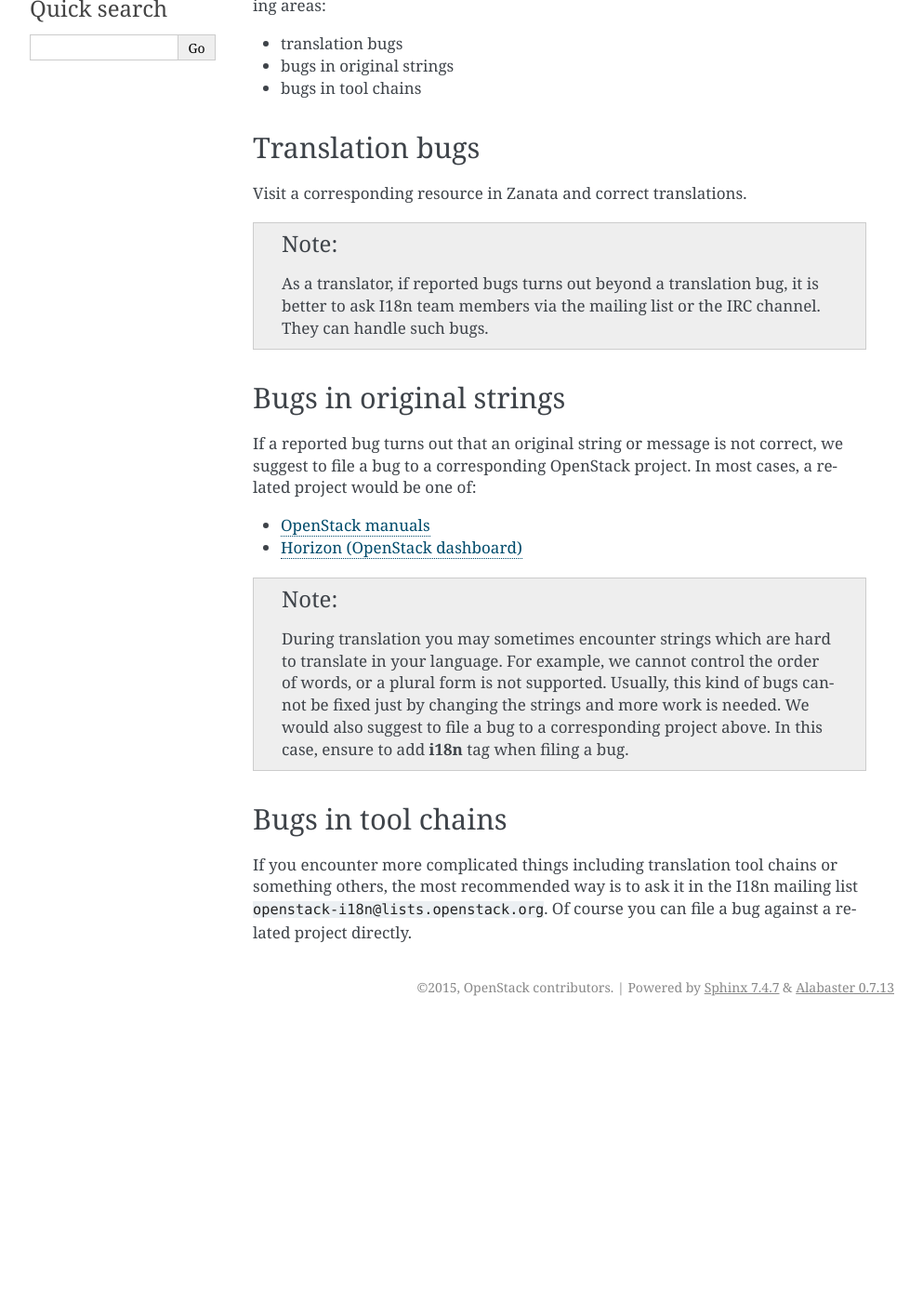
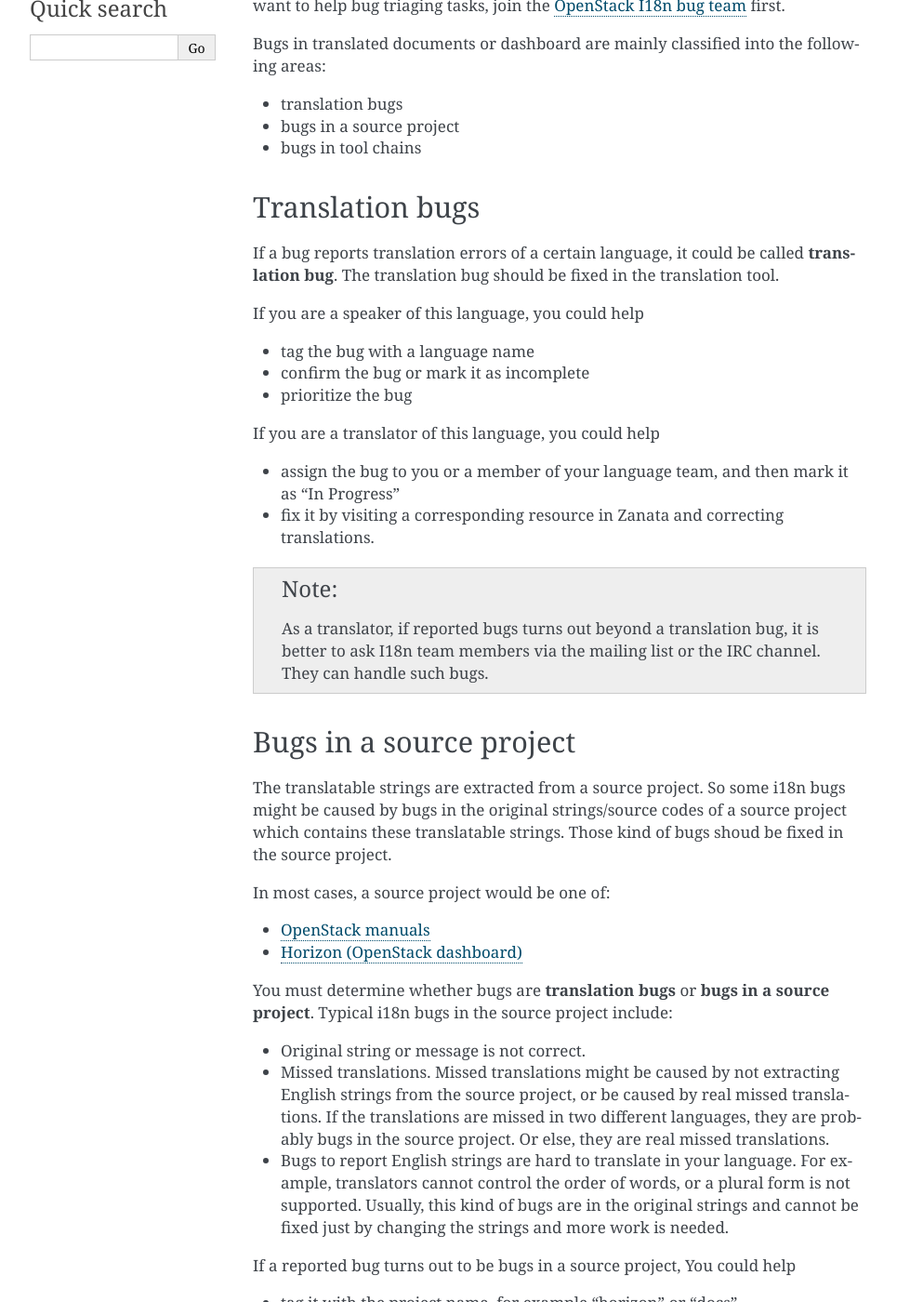
Before and after one commit to openstack/i18n, a Sphinx documentation site: the page built from doc/source/handling_bugs.rst, in a window 1280 px wide and 1400 px high, scrolled down 197 px. Shown: the whole window at 93% size, without its empty margins (148-1141 px from the left). Built offline with Sphinx 7.4.7, drawn with Linux system fonts in a browser that asks for light colours; before the commit the page ends 1298 px from its top, so only the background shows below that; some of the changed text lies outside the part shown.

Commit message:
Add more information to handling_bugs.rst
Add the detail information about triaging bugs

Change-Id: I7ddd7cb7c2194d35f057246258fe69326e47a51e

```diff
--- a/doc/source/handling_bugs.rst
+++ b/doc/source/handling_bugs.rst
@@ -3,44 +3,81 @@ Handling translation bugs
 =========================
 
 If you are a translator or a person involved in I18n effort,
-you may be interested in fixing translation bugs :)
+you may be interested in triaging and fixing translation bugs :)
+
+The bug triaging process are following the `general bug triaging
+process <https://wiki.openstack.org/wiki/BugTriage>`_.
+If you want to help bug triaging tasks, join the `OpenStack I18n
+bug team <https://launchpad.net/~openstack-i18n-bugs>`_ first.
 
 Bugs in translated documents or dashboard are mainly classified into
 the following areas:
 
 * translation bugs
-* bugs in original strings
+* bugs in a source project
 * bugs in tool chains
 
 Translation bugs
 ----------------
 
-Visit a corresponding resource in Zanata and correct translations.
+If a bug reports translation errors of a certain language, it could be
+called **translation bug**.
+The translation bug should be fixed in the translation tool.
+
+If you are a speaker of this language, you could help
+
+* tag the bug with a language name
+* confirm the bug or mark it as incomplete
+* prioritize the bug
+
+If you are a translator of this language, you could help
+
+* assign the bug to you or a member of your language team, and then
+  mark it as "In Progress"
+* fix it by visiting a corresponding resource in Zanata and
+  correcting translations.
 
 .. note::
 
-   As a translator, if reported bugs turns out beyond a translation bug, it is
-   better to ask I18n team members via the mailing list or the IRC channel.
-   They can handle such bugs.
+   As a translator, if reported bugs turns out beyond a translation bug,
+   it is better to ask I18n team members via the mailing list or the IRC
+   channel. They can handle such bugs.
 
-Bugs in original strings
+Bugs in a source project
 ------------------------
 
-If a reported bug turns out that an original string or message is not correct,
-we suggest to file a bug to a corresponding OpenStack project.
-In most cases, a related project would be one of:
+The translatable strings are extracted from a source project.
+So some i18n bugs might be caused by bugs in the original strings/source
+codes of a source project which contains these translatable strings.
+Those kind of bugs shoud be fixed in the source project.
+
+In most cases, a source project would be one of:
 
 * `OpenStack manuals <https://bugs.launchpad.net/openstack-manuals>`_
 * `Horizon (OpenStack dashboard) <https://bugs.launchpad.net/horizon>`_
 
-.. note::
+You must determine whether bugs are **translation bugs** or **bugs in a
+source project**. Typical i18n bugs in the source project include:
 
-   During translation you may sometimes encounter strings which are hard to
-   translate in your language. For example, we cannot control the order of
-   words, or a plural form is not supported.  Usually, this kind of bugs cannot
-   be fixed just by changing the strings and more work is needed.  We would
-   also suggest to file a bug to a corresponding project above.  In this case,
-   ensure to add **i18n** tag when filing a bug.
+* Original string or message is not correct.
+* Missed translations. Missed translations might be caused by not extracting
+  English strings from the source project, or be caused by real missed
+  translations. If the translations are missed in two different languages,
+  they are probably bugs in the source project. Or else, they are real missed
+  translations.
+* Bugs to report English strings are hard to translate in your language.
+  For example, translators cannot control the order of words, or a plural
+  form is not supported. Usually, this kind of bugs are in the original
+  strings and cannot be fixed just by changing the strings and more work
+  is needed.
+
+If a reported bug turns out to be bugs in a source project,
+You could help
+
+* tag it with the project name, for example "horizon" or "docs".
+* add the source project to "Also affects project" of this bug.
+* confirm the bug
+* prioritize the bug
 
 Bugs in tool chains
 -------------------
@@ -48,4 +85,4 @@ Bugs in tool chains
 If you encounter more complicated things including translation tool chains or
 something others, the most recommended way is to ask it in the I18n mailing
 list ``openstack-i18n@lists.openstack.org``.
-Of course you can file a bug against a related project directly.
+Of course, you can file a bug against a related project directly.
```
